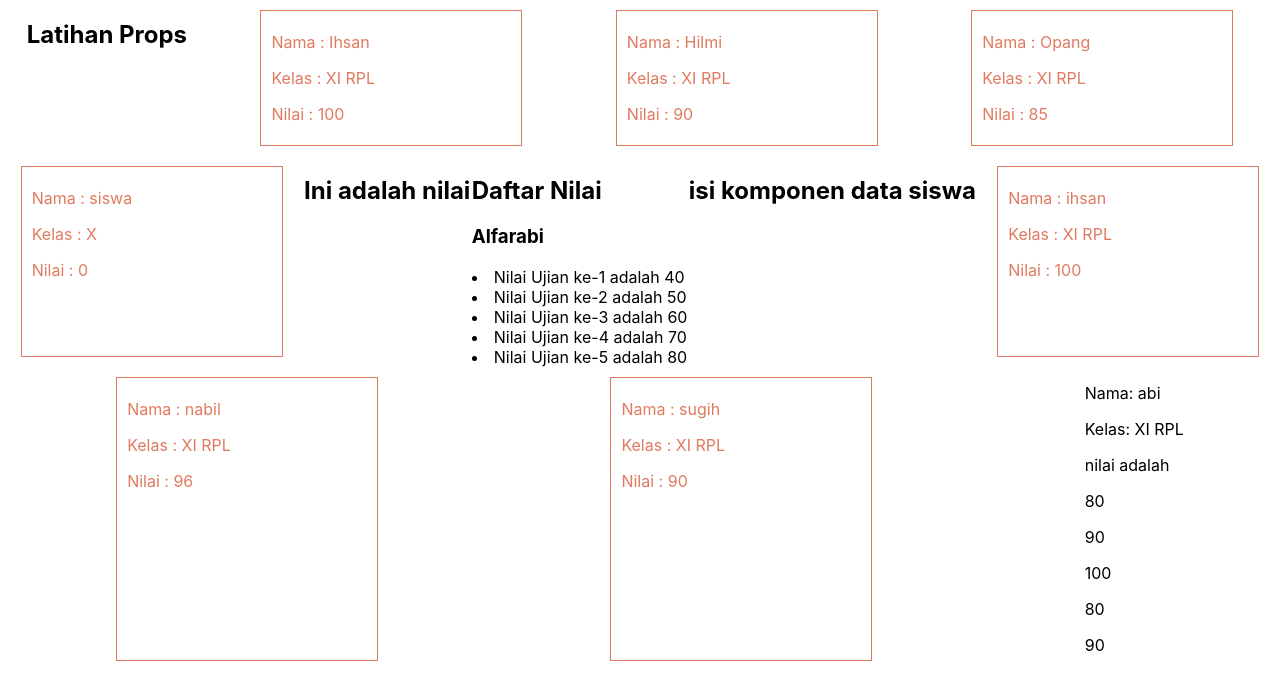
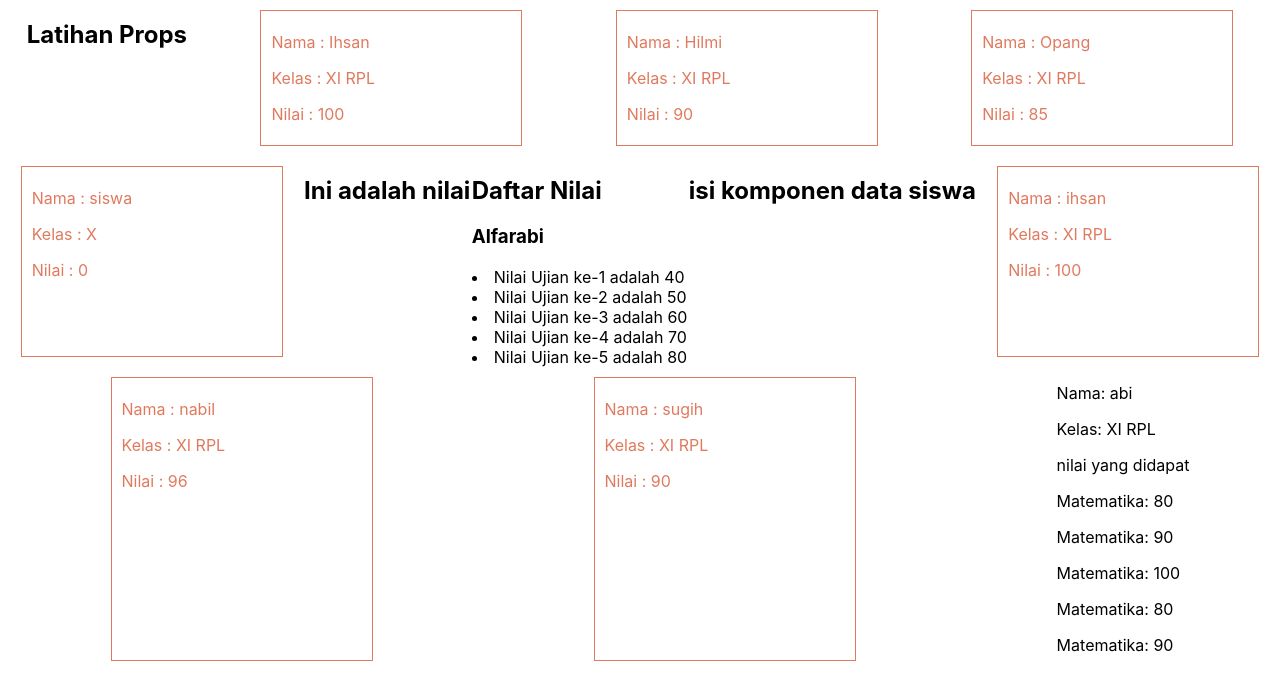
Before and after one commit to larsalfarabi/React-Abi, a React (Create React App) app: page / in a window 1280 px wide. Shown: the top 700 px of the page. Built offline with nearby package versions, Linux system fonts and the light colour scheme.

Commit message:
data siswa

```diff
--- a/src/module/dataSiswa.jsx
+++ b/src/module/dataSiswa.jsx
@@ -6,26 +6,27 @@ export default function DataSiswa({ data, nilai }) {
       <h1>isi komponen data siswa</h1>
       {data?.map(function (item, index) {
         return (
-            <div className="identitas">
-              <p>Nama : {item.nama}</p>
-              <p>Kelas : {item.kelas}</p>
-              <p>Nilai : {item.nilai}</p>
-            </div>
+          <div className="identitas">
+            <p>Nama : {item.nama}</p>
+            <p>Kelas : {item.kelas}</p>
+            <p>Nilai : {item.nilai}</p>
+          </div>
         );
       })}
       <div>
         <p>Nama: {nilai.nama}</p>
         <p>Kelas: {nilai.kelas}</p>
         <div>
-          nilai adalah
-          {nilai.nilai?.map((item)=>{
-            return(
-              <p>{item}</p>
-            )
+          nilai yang didapat
+          {nilai.nilai?.map((item,index) => {
+            return (
+              <div>
+                <p>Matematika: {item}</p>
+              </div>
+            );
           })}
         </div>
       </div>
-
     </React.Fragment>
   );
 }
```
